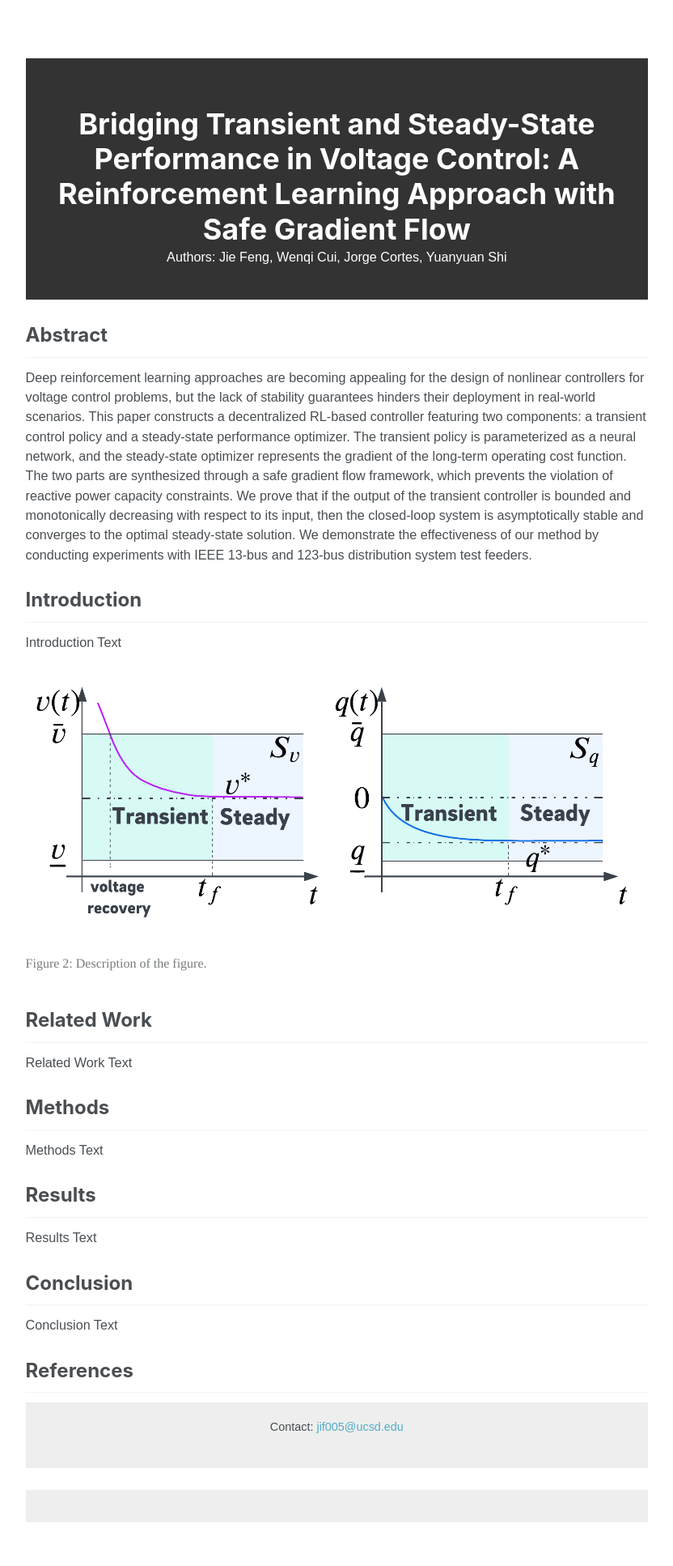
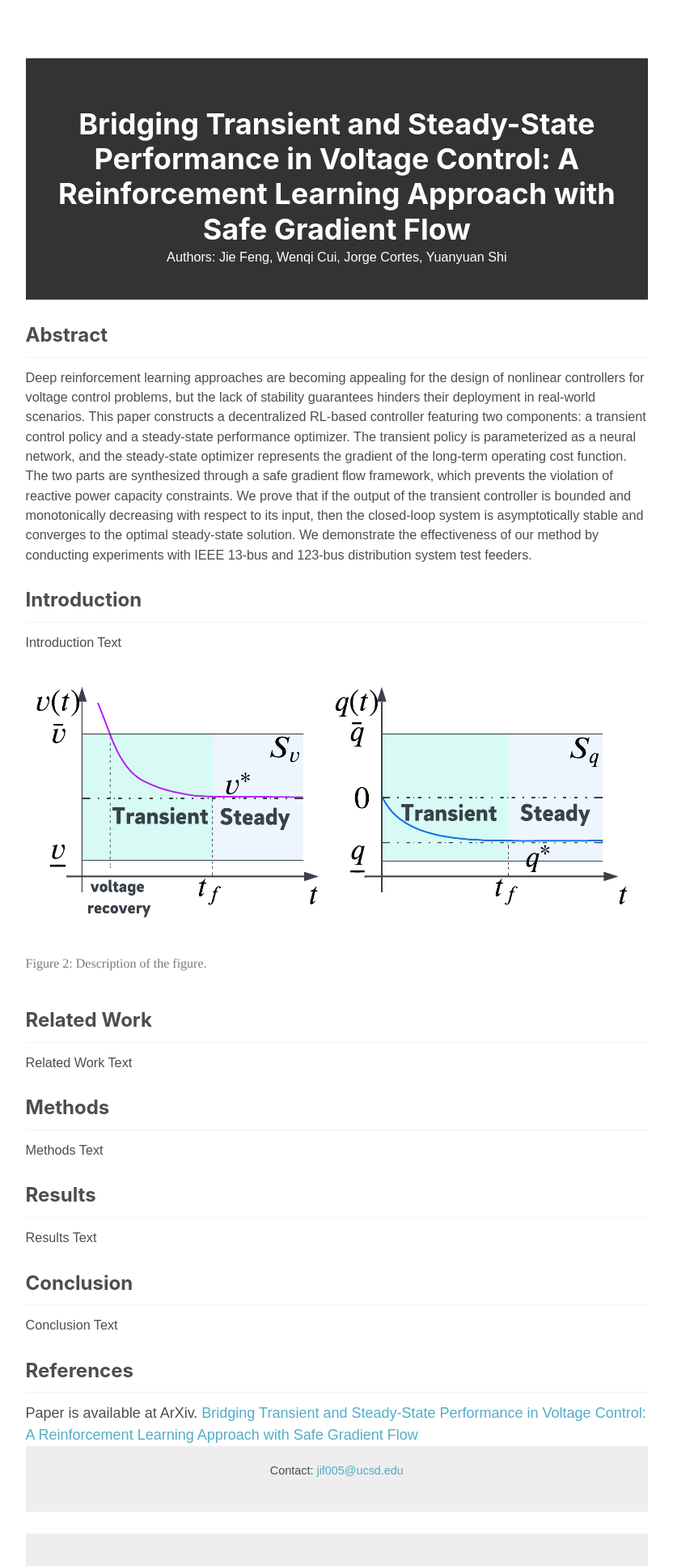
Before and after one commit to JieFeng-cse/JieFeng-cse.github.io, a Jekyll site: the page built from _pages/Transient-steady.md, in a window 1280 px wide. Shown: the whole page at 81% size, without its empty margins (250-1082 px from the left). Built offline with Jekyll 4.4.1, drawn with Linux system fonts in a browser that asks for light colours; before the commit the page ends 1880 px from its top, so only the background shows below that.

Commit message:
now play with the paper

```diff
--- a/_pages/Transient-steady.md
+++ b/_pages/Transient-steady.md
@@ -6,7 +6,7 @@ author_profile: false
 <html>
   <head>
     <meta charset="utf-8">
-    <title><a href="https://arxiv.org/abs/2303.11417">Bridging Transient and Steady-State Performance in Voltage Control: A Reinforcement Learning Approach with Safe Gradient Flow</a></title>
+    <title>Bridging Transient and Steady-State Performance in Voltage Control: A Reinforcement Learning Approach with Safe Gradient Flow</title>
     <style>
       body {
         font-family: Arial, sans-serif;
@@ -74,6 +74,8 @@ author_profile: false
       <h2>Conclusion</h2>
       <p>Conclusion Text</p>
       <h2>References</h2>
+      Paper is available at ArXiv.
+      <a href="https://arxiv.org/abs/2303.11417">Bridging Transient and Steady-State Performance in Voltage Control: A Reinforcement Learning Approach with Safe Gradient Flow</a>
       <footer>
         <p>Contact: <a href="mailto:jif005@ucsd.edu">jif005@ucsd.edu</a></p>
       </footer>
```
